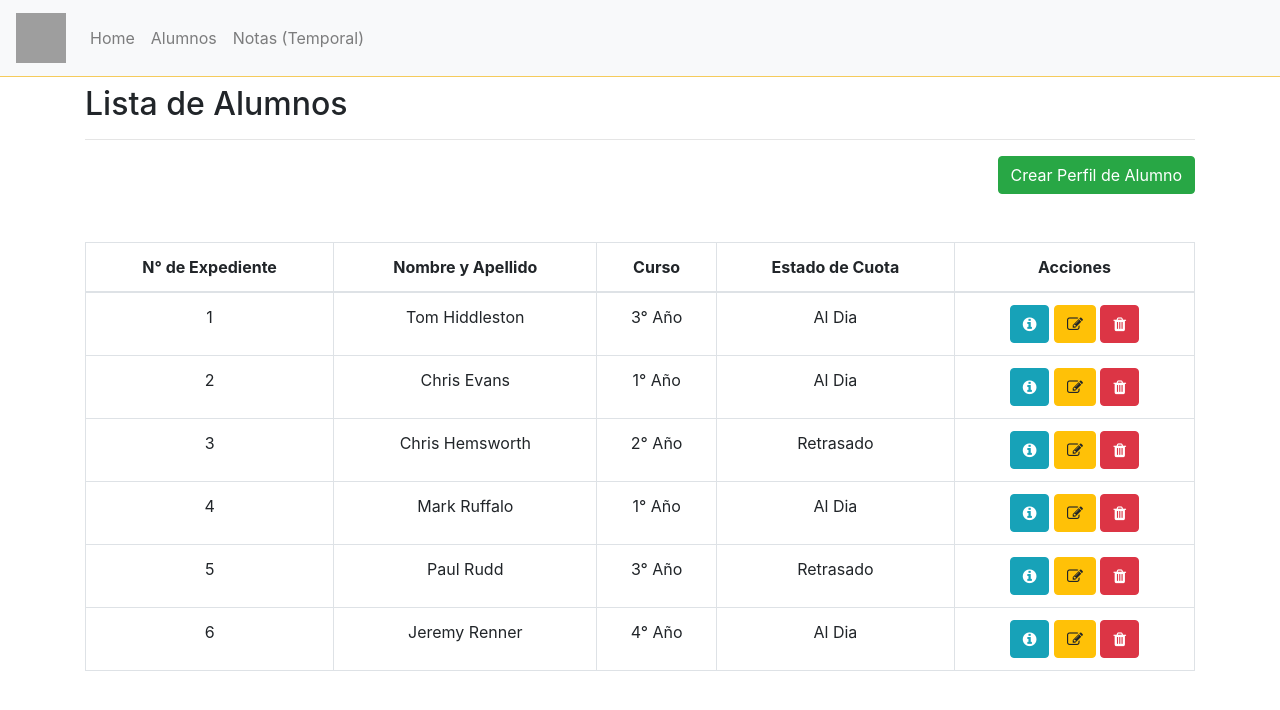
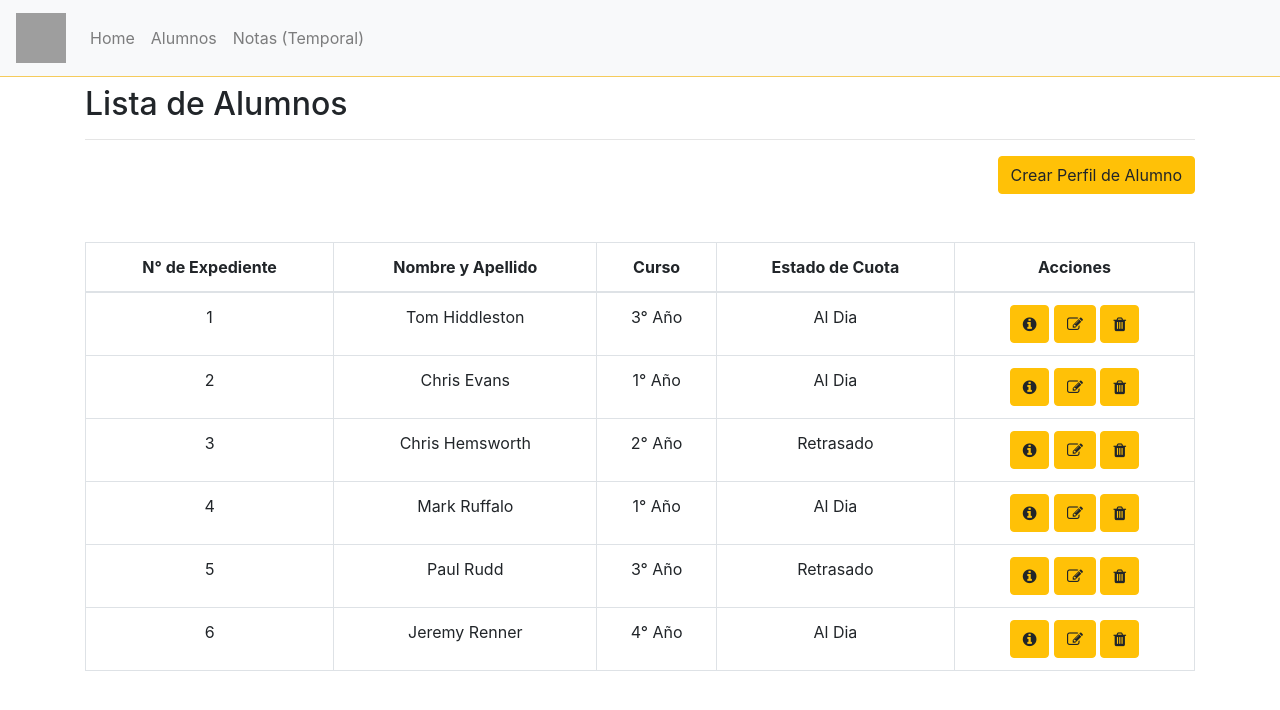
Before and after one commit to gabogarcia1/repo-frontend-pf, a React (Create React App) app: page /alumnos in a window 1280 px wide. Shown: the top 710 px of the page. Built offline with nearby package versions, Linux system fonts and the light colour scheme; grey boxes are pictures that could not be loaded.

Commit message:
modal insertad problem no resolved

```diff
--- a/src/components/ModalInfo.jsx
+++ b/src/components/ModalInfo.jsx
@@ -1,13 +1,13 @@
 import React from "react";
+import { Link } from "react-router-dom";
 import { Modal, ModalBody, ModalHeader, ModalFooter } from "reactstrap";
 import { Row, Col, ListGroup, Button } from "react-bootstrap";
 import imagenDefault from "../images/img-perfil.png";
 import "../css/listaDeAlumnos.css";
 import "font-awesome/css/font-awesome.css";
-import { Link } from "react-router-dom";
 
 const ModalInfo = ({ modalVer, setModalVer, AlumnoSeleccionado }) => {
-  let nombreCompleto = `${AlumnoSeleccionado.nombre} ${AlumnoSeleccionado.apellido}`;
+  // const nombreCompleto = `${AlumnoSeleccionado.nombre} ${AlumnoSeleccionado.apellido}`;
 
   return (
     <Modal
@@ -35,7 +35,7 @@
                     readOnly
                     type="text"
                     name="nombreyapellido"
-                    value={nombreCompleto}
+                    // value={nombreCompleto}
                   />
                 </ListGroup>
               </Col>
@@ -152,7 +152,7 @@
               </Col>
             </Row>
           </div>
-          <div className="d-flex justify-content-center align-items-center pb-3 pl-2">
+          <div className="d-flex justify-content-center align-items-center pb-3 pl-3">
             <img src={imagenDefault} thumbnail className="border-img" />
           </div>
         </div>
--- a/src/components/TablaAlumnos.jsx
+++ b/src/components/TablaAlumnos.jsx
@@ -2,7 +2,7 @@
 import "bootstrap/dist/css/bootstrap.min.css";
 import "font-awesome/css/font-awesome.css";
 
-const TablaAlumnos = ({ data, seleccionarAlumno, setModalShow }) => {
+const TablaAlumnos = ({ data, seleccionarAlumno }) => {
   return (
     <table className="table table-bordered text-center table-responsive-sm  ">
       <thead>
@@ -25,7 +25,7 @@
             <td>{elemento.estadodecuota}</td>
             <td>
               <button
-                className="btn btn-info"
+                className="btn btn-warning"
                 aria-hidden="true"
                 onClick={() => seleccionarAlumno(elemento, "Ver")}
               >
@@ -39,7 +39,7 @@
                 <i className="fa fa-pencil-square-o"></i>
               </button>{" "}
               <button
-                className="btn btn-danger"
+                className="btn btn-warning"
                 aria-hidden="true"
                 onClick={() => seleccionarAlumno(elemento, "Eliminar")}
               >
--- a/src/css/listaDeAlumnos.css
+++ b/src/css/listaDeAlumnos.css
@@ -14,6 +14,6 @@
   height: 250px;
 }
 
-.input-style{
-  width: 200px;
+.input-style {
+  width: 190px;
 }
--- a/src/pages/ListaAlumnos.jsx
+++ b/src/pages/ListaAlumnos.jsx
@@ -177,7 +177,7 @@
       <hr />
       <div className="botonCrear">
         <button
-          className="btn btn-success"
+          className="btn btn-warning"
           onClick={() => abrirModalInsertar()}
         >
           Crear Perfil de Alumno
```
